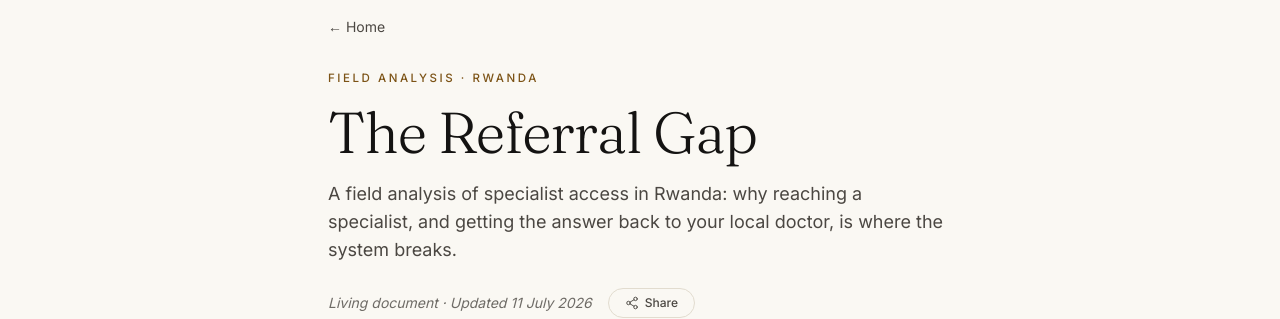
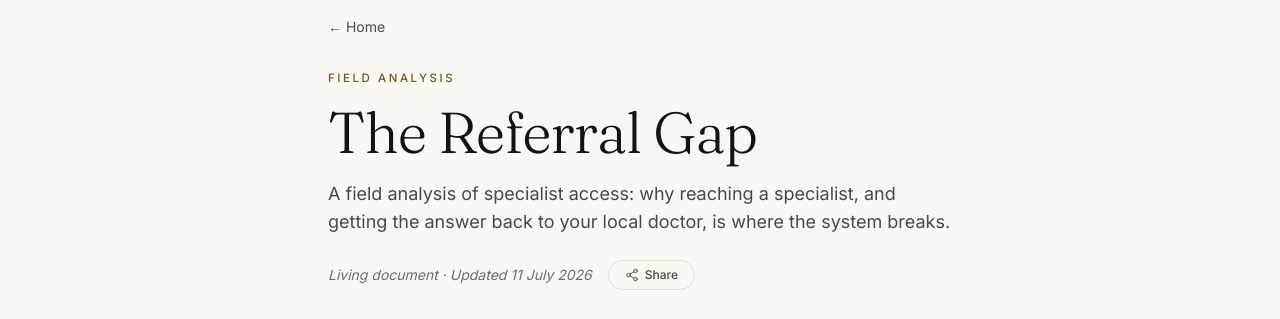
Before and after one commit to yerinsabraham/yerinsabraham_site, a Next.js app: page /research in a window 1280 px wide. Shown: the part 130-449 px from the top of the page. Built offline with nearby package versions, Linux system fonts and the light colour scheme.

Commit message:
Neutralize research page headline (drop Rwanda from tag + subtitle)
Keeps all Rwanda specifics in the body for credibility; broadens the
headline so the page reads as general at a glance.

```diff
--- a/src/data/research.ts
+++ b/src/data/research.ts
@@ -35,9 +35,9 @@ export const research: Research[] = [
     slug: "the-referral-gap",
     title: "The Referral Gap",
     status: "Living document · Updated 11 July 2026",
-    tag: "Field analysis · Rwanda",
+    tag: "Field analysis",
     subtitle:
-      "A field analysis of specialist access in Rwanda: why reaching a specialist, and getting the answer back to your local doctor, is where the system breaks.",
+      "A field analysis of specialist access: why reaching a specialist, and getting the answer back to your local doctor, is where the system breaks.",
     excerpt:
       "In much of sub-Saharan Africa the hardest part of specialist care is not the treatment. It is reaching the specialist, and getting the answer back down to your local doctor. A field analysis of where the system leaks patients, and what technology can actually fix.",
     heroImage: "/img/research-doctor-library.jpg",
```
